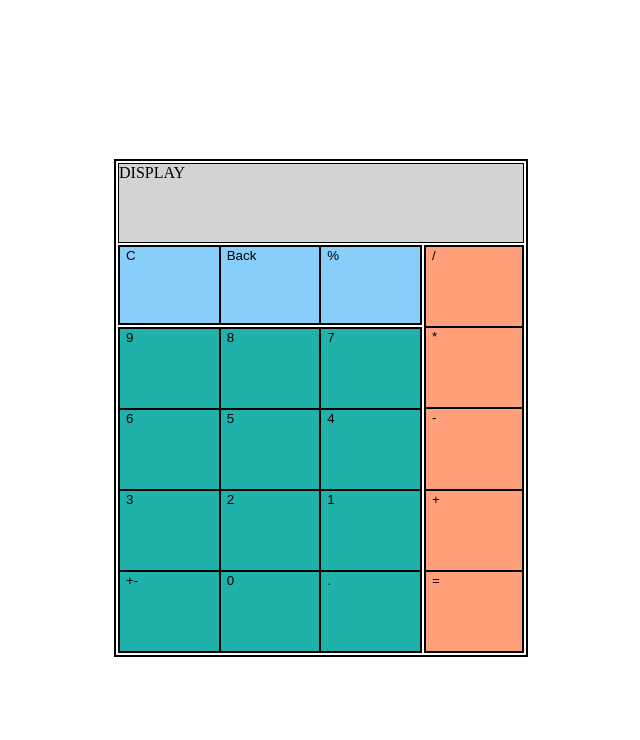
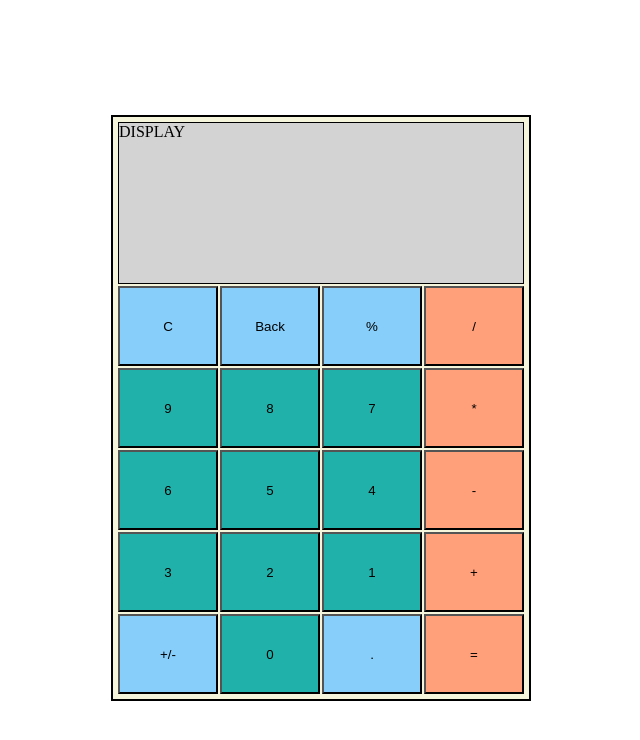
Before and after one commit to Pietro-GAS/odin-calculator, a plain HTML site: page index.html in a window 1280 px wide. Shown: the whole page, without its empty margins (319-959 px from the left). Drawn offline with Linux system fonts and the light colour scheme.

Commit message:
reformat to use grid instead of flex

```diff
--- a/css/style.css
+++ b/css/style.css
@@ -9,57 +9,31 @@ body {
 .container {
     display: grid;
     grid-template-columns: repeat(4, 100px);
-    grid-template-rows: repeat(6, 80px);
+    grid-template-rows: repeat(7, 80px);
     gap: 2px 2px;
     border-style: solid;
     border-width: 2px;
     border-color: black;
-    padding: 2px 2px 2px 2px;
+    padding: 5px 5px 5px 5px;
+    background-color: beige;
 }
 
 .display {
     display: flex;
-    grid-column-start: -1;
-    grid-column-end: 1;
+    grid-column: 1 / span 4;
+    grid-row: 1 / span 2;
     border: solid 1px black;
     background-color: lightgrey;
 }
 
 .special {
-    display: flex;
-    flex-direction: row;
-    grid-column: 1 / span 3;
-    grid-row: 2 / span 1;
-    border: solid 1px black;
     background-color: lightskyblue;
 }
 
-.numbers {
-    display: flex;
-    flex-wrap: wrap;
-    grid-column: 1 / span 3;
-    grid-row: 3 / span 4;
-    border: solid 1px black;
+.number {
     background-color: lightseagreen;
 }
 
-.operators {
-    display: flex;
-    flex-direction: column;
-    grid-column: 4 / span 1;
-    grid-row: 2 / span 5;
-    border: solid 1px black;
+.operator {
     background-color: lightsalmon;
 }
-
-.special button {
-    flex: 1;
-}
-
-.numbers button {
-    flex: 1 0 33%;
-}
-
-.operators button {
-    flex: 1;
-}
--- a/index.html
+++ b/index.html
@@ -9,32 +9,26 @@
 <body>
     <div class="container">
         <div class="display">DISPLAY</div>
-        <div class="special">
-            <button class ="special" id="c">C</button>
-            <button class ="special" id="back">Back</button>
-            <button class ="special" id="percent">%</button>
-        </div>
-        <div class="numbers">
-            <button class="numbers" id="9">9</button>
-            <button class="numbers" id="8">8</button>
-            <button class="numbers" id="7">7</button>
-            <button class="numbers" id="6">6</button>
-            <button class="numbers" id="5">5</button>
-            <button class="numbers" id="4">4</button>
-            <button class="numbers" id="3">3</button>
-            <button class="numbers" id="2">2</button>
-            <button class="numbers" id="1">1</button>
-            <button class="numbers" id="plusminus">+-</button>
-            <button class="numbers" id="0">0</button>
-            <button class="numbers" id="point">.</button>
-        </div>
-        <div class="operators">
-            <button class="operators" id="divide">/</button>
-            <button class="operators" id="multiply">*</button>
-            <button class="operators" id="minus">-</button>
-            <button class="operators" id="plus">+</button>
-            <button class="operators" id="equal">=</button>
-        </div>
+        <button class ="special" id="c">C</button>
+        <button class ="special" id="back">Back</button>
+        <button class ="special" id="percent">%</button>
+        <button class="operator" id="divide">/</button>
+        <button class="number" id="9">9</button>
+        <button class="number" id="8">8</button>
+        <button class="number" id="7">7</button>
+        <button class="operator" id="multiply">*</button>
+        <button class="number" id="6">6</button>
+        <button class="number" id="5">5</button>
+        <button class="number" id="4">4</button>
+        <button class="operator" id="minus">-</button>
+        <button class="number" id="3">3</button>
+        <button class="number" id="2">2</button>
+        <button class="number" id="1">1</button>
+        <button class="operator" id="plus">+</button>
+        <button class="special" id="sign">+/-</button>
+        <button class="number" id="0">0</button>
+        <button class="special" id="point">.</button>
+        <button class="operator" id="equal">=</button>
     </div>
     <script src="./scripts/script.js" defer></script>
 
```
